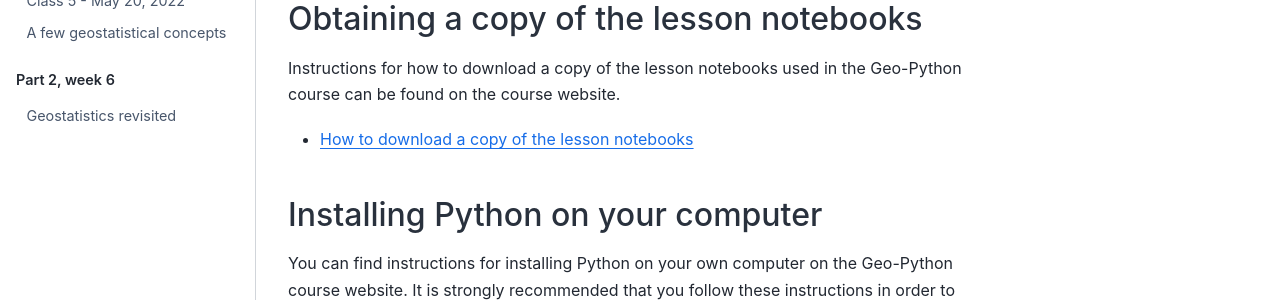
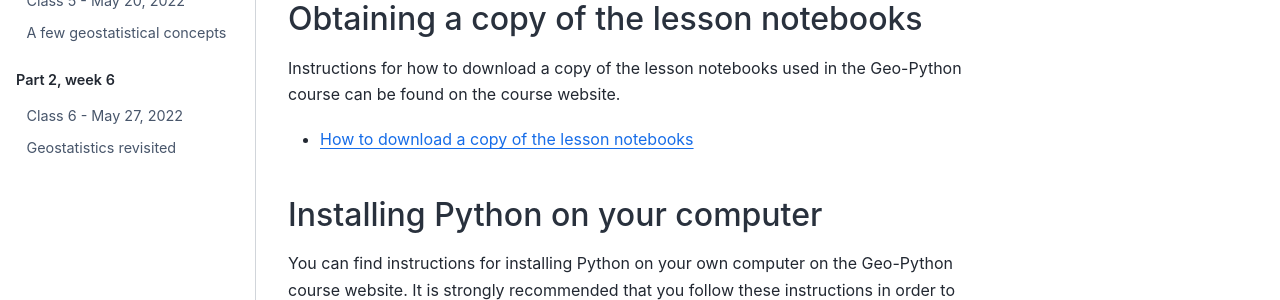
Before and after one commit to GeoSciPy/site, a Sphinx documentation site: the page built from docs/source/lessons/part-1/geo-python.ipynb, in a window 1280 px wide and 1212 px high. Shown: the part 634-934 px from the top of the window. Built offline with Sphinx 7.4.7 and the Sphinx Book theme 1.1.4, drawn with Linux system fonts in a browser that asks for light colours; pages that are not in the unit, such as notebooks, are missing from menus.

Commit message:
Update TOC

```diff
--- a/docs/source/index.rst
+++ b/docs/source/index.rst
@@ -64,4 +64,5 @@ Contents
     :maxdepth: 2
     :caption: Part 2, week 6
 
+    lessons/part-2/class-6/class-6
     lessons/part-2/class-6/geostatistics-revisited.ipynb
```
